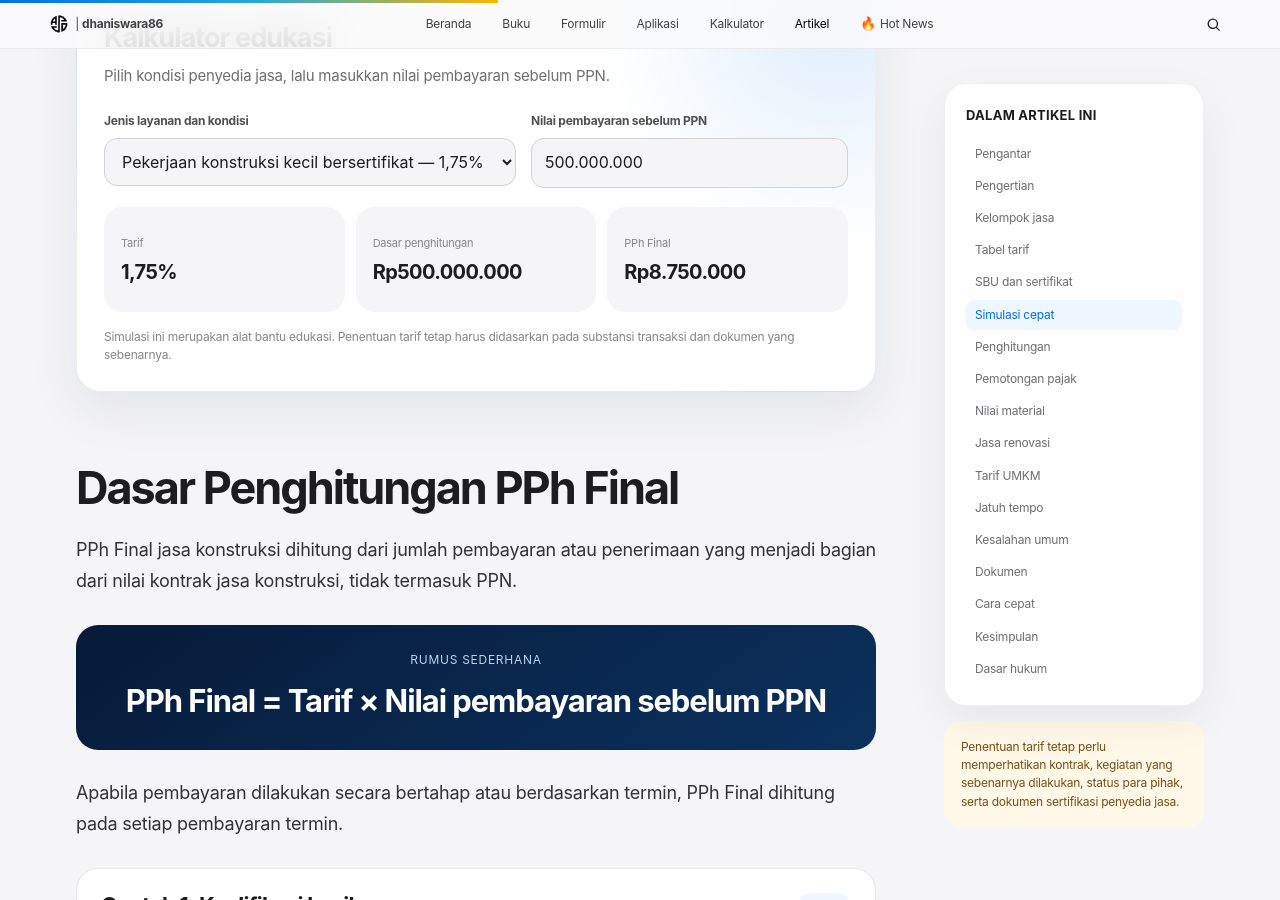
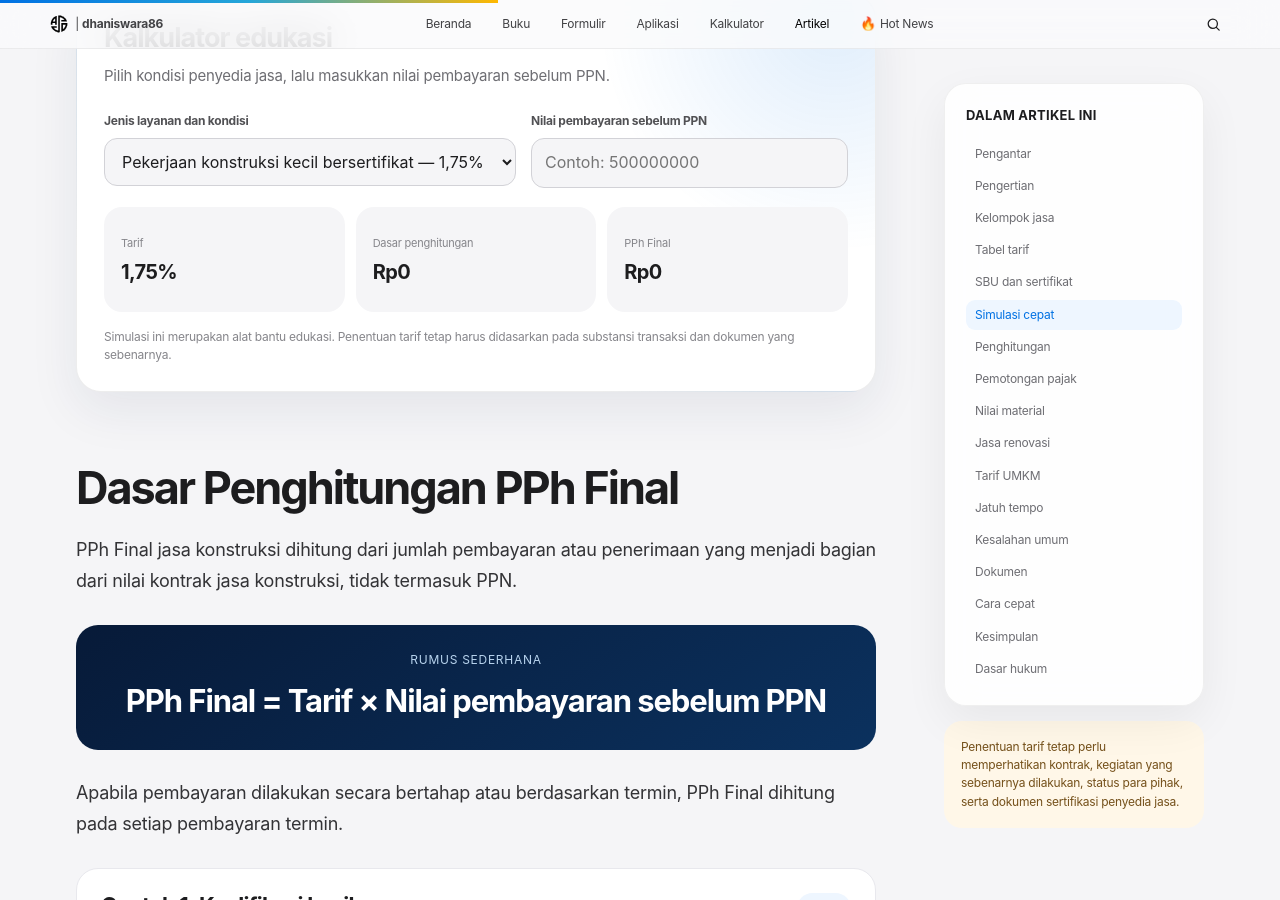
Before and after one commit to dhaniswara86/dhaniswara86.github.io, a Jekyll site: the page built from _artikel/jasakonstruksi.md, in a window 1280 px wide and 900 px high, scrolled down 4687 px. Built offline with Jekyll 4.4.1, drawn with Linux system fonts in a browser that asks for light colours.

Commit message:
Remove default value from paymentValue input

```diff
--- a/_artikel/jasakonstruksi.md
+++ b/_artikel/jasakonstruksi.md
@@ -324,7 +324,7 @@ custom_js:
 <label for="paymentValue">
                       Nilai pembayaran sebelum PPN
                     </label>
-<input id="paymentValue" inputmode="numeric" placeholder="Contoh: 500000000" type="text" value="500000000"/>
+<input id="paymentValue" inputmode="numeric" placeholder="Contoh: 500000000" type="text"/>
 </div>
 </div>
 <div class="jk-calculator-result">
```
